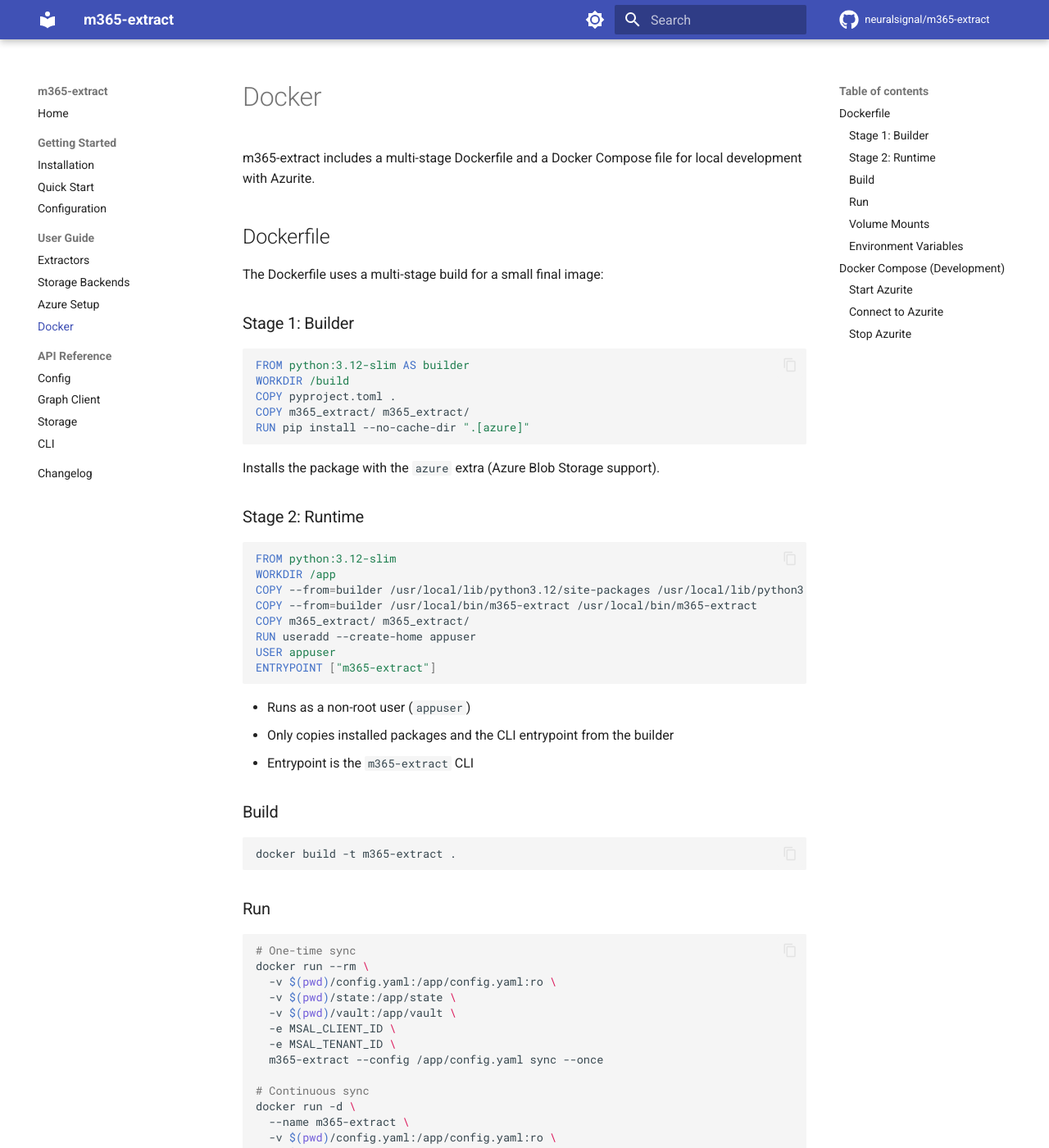
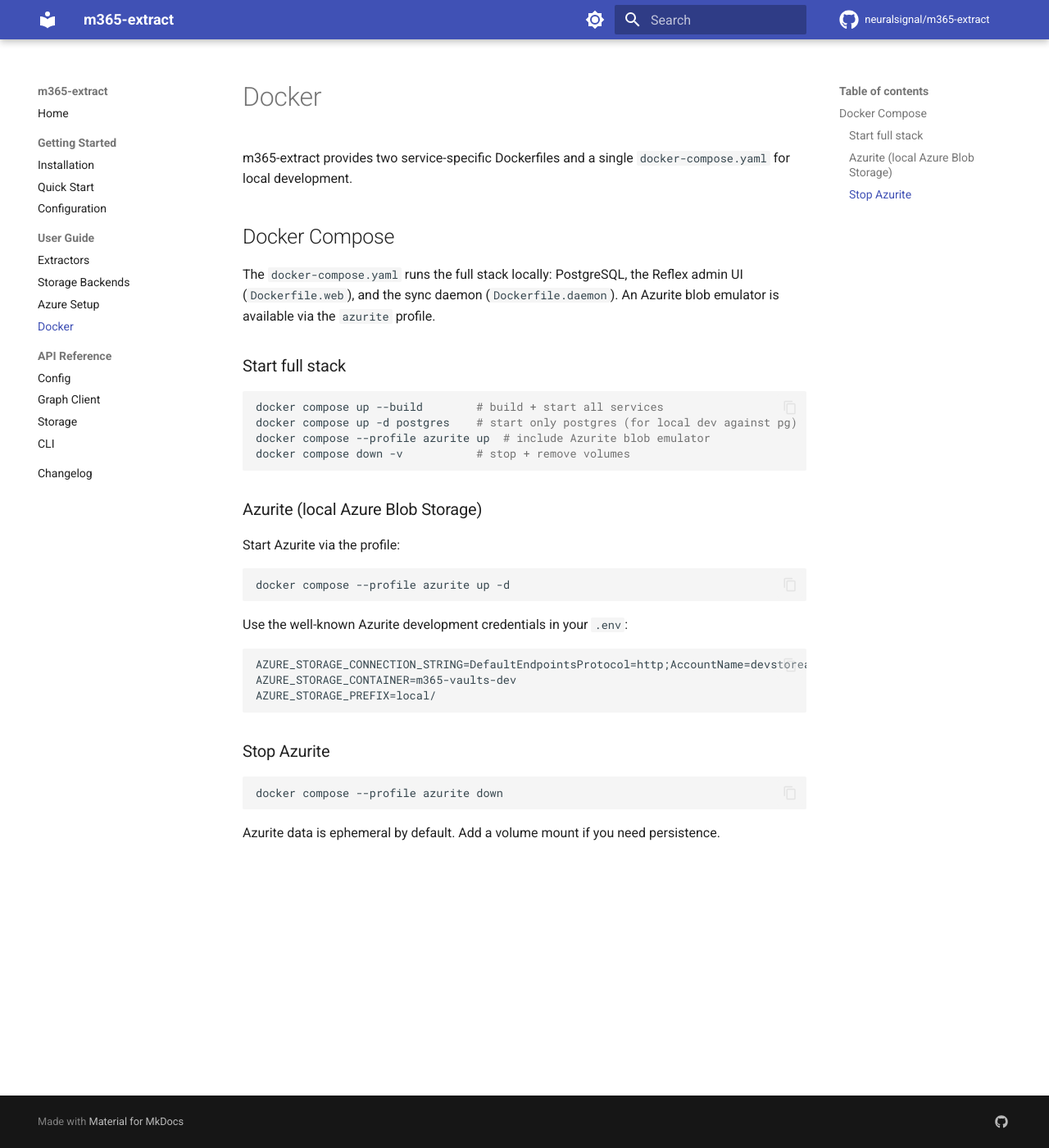
Before and after one commit to neuralsignal/m365-brain, an MkDocs documentation site: the page built from docs/user-guide/docker.md, in a window 1280 px wide and 1400 px high. Shown: the whole window at 82% size. Built offline with MkDocs 1.6.1 and Material for MkDocs 9.7.7, drawn with Linux system fonts in a browser that asks for light colours; comment, search, counter and statistics services are not loaded; some of the changed text lies outside the part shown.

Commit message:
chore: simplify Docker setup - WP7
- Delete unused base Dockerfile - CLI users install via pip
- Consolidate docker-compose.dev.yaml into docker-compose.yaml
  as an "azurite" profile
- Update scripts, tests, and docs for new compose commands

Co-Authored-By: Claude Opus 4.6 (1M context) <noreply@anthropic.com>

````diff
--- a/docs/user-guide/docker.md
+++ b/docs/user-guide/docker.md
@@ -1,118 +1,27 @@
 # Docker
 
-m365-extract includes a multi-stage Dockerfile and a Docker Compose file for local development with Azurite.
+m365-extract provides two service-specific Dockerfiles and a single `docker-compose.yaml` for local development.
 
-## Dockerfile
+## Docker Compose
 
-The Dockerfile uses a multi-stage build for a small final image:
+The `docker-compose.yaml` runs the full stack locally: PostgreSQL, the Reflex admin UI (`Dockerfile.web`), and the sync daemon (`Dockerfile.daemon`). An Azurite blob emulator is available via the `azurite` profile.
 
-### Stage 1: Builder
+### Start full stack
 
-```dockerfile
-FROM python:3.12-slim AS builder
-WORKDIR /build
-COPY pyproject.toml .
-COPY m365_extract/ m365_extract/
-RUN pip install --no-cache-dir ".[azure]"
+```bash
+docker compose up --build        # build + start all services
+docker compose up -d postgres    # start only postgres (for local dev against pg)
+docker compose --profile azurite up  # include Azurite blob emulator
+docker compose down -v           # stop + remove volumes
 ```
 
-Installs the package with the `azure` extra (Azure Blob Storage support).
+### Azurite (local Azure Blob Storage)
 
-### Stage 2: Runtime
-
-```dockerfile
-FROM python:3.12-slim
-WORKDIR /app
-COPY --from=builder /usr/local/lib/python3.12/site-packages /usr/local/lib/python3.12/site-packages
-COPY --from=builder /usr/local/bin/m365-extract /usr/local/bin/m365-extract
-COPY m365_extract/ m365_extract/
-RUN useradd --create-home appuser
-USER appuser
-ENTRYPOINT ["m365-extract"]
-```
-
-- Runs as a non-root user (`appuser`)
-- Only copies installed packages and the CLI entrypoint from the builder
-- Entrypoint is the `m365-extract` CLI
-
-### Build
+Start Azurite via the profile:
 
 ```bash
-docker build -t m365-extract .
+docker compose --profile azurite up -d
 ```
-
-### Run
-
-```bash
-# One-time sync
-docker run --rm \
-  -v $(pwd)/config.yaml:/app/config.yaml:ro \
-  -v $(pwd)/state:/app/state \
-  -v $(pwd)/vault:/app/vault \
-  -e MSAL_CLIENT_ID \
-  -e MSAL_TENANT_ID \
-  m365-extract --config /app/config.yaml sync --once
-
-# Continuous sync
-docker run -d \
-  --name m365-extract \
-  -v $(pwd)/config.yaml:/app/config.yaml:ro \
-  -v $(pwd)/state:/app/state \
-  -v $(pwd)/vault:/app/vault \
-  -e MSAL_CLIENT_ID \
-  -e MSAL_TENANT_ID \
-  m365-extract --config /app/config.yaml sync --continuous
-```
-
-!!! warning "Token cache"
-    Mount the `state/` directory to persist the MSAL token cache across container restarts. Without this, you will need to re-authenticate via device code flow every time the container starts.
-
-### Volume Mounts
-
-| Mount | Purpose |
-|-------|---------|
-| `config.yaml` | Configuration file (read-only) |
-| `state/` | Token cache and sync state persistence |
-| `vault/` | Output directory for local backend (not needed for Azure Blob) |
-
-### Environment Variables
-
-Pass all required environment variables via `-e` flags or an env file:
-
-```bash
-docker run --rm --env-file .env \
-  -v $(pwd)/config.yaml:/app/config.yaml:ro \
-  -v $(pwd)/state:/app/state \
-  m365-extract --config /app/config.yaml sync --once
-```
-
-## Docker Compose (Development)
-
-The `docker-compose.dev.yaml` file provides an Azurite emulator for local Azure Blob Storage development:
-
-```yaml
-services:
-  azurite:
-    image: mcr.microsoft.com/azure-storage/azurite:latest
-    ports:
-      - "10000:10000"
-      - "10001:10001"
-      - "10002:10002"
-    command: >-
-      azurite
-      --blobHost 0.0.0.0
-      --queueHost 0.0.0.0
-      --tableHost 0.0.0.0
-      --skipApiVersionCheck
-```
-
-### Start Azurite
-
-```bash
-docker compose -f docker-compose.dev.yaml up -d
-```
-
-### Connect to Azurite
 
 Use the well-known Azurite development credentials in your `.env`:
 
@@ -125,16 +34,7 @@ AZURE_STORAGE_PREFIX=local/
 ### Stop Azurite
 
 ```bash
-docker compose -f docker-compose.dev.yaml down
+docker compose --profile azurite down
 ```
 
-Azurite data is ephemeral by default. Add a volume mount if you need persistence:
-
-```yaml
-services:
-  azurite:
-    volumes:
-      - azurite-data:/data
-volumes:
-  azurite-data:
-```
+Azurite data is ephemeral by default. Add a volume mount if you need persistence.
````
Also changed, not shown: CHANGELOG.md (+2 -2 lines), MATURITY.md (+1 -1 lines), README.md (+5 -16 lines), docker-compose.dev.yaml (deleted, +0 -8 lines), docker-compose.yaml (+11 -0 lines), docs/index.md (+1 -1 lines), docs/user-guide/azure.md (+1 -1 lines), roadmap.md (+2 -2 lines), 4 other files.
